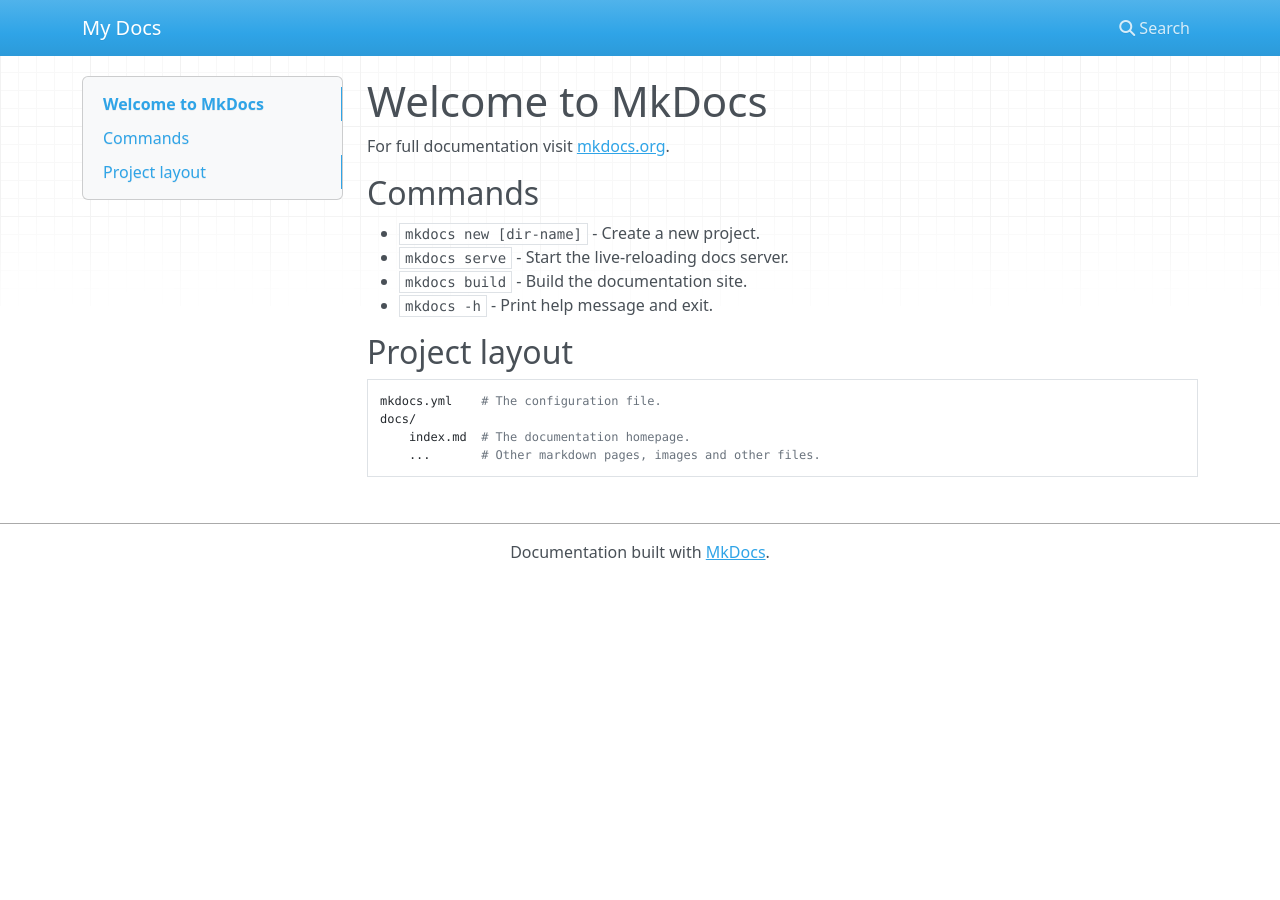
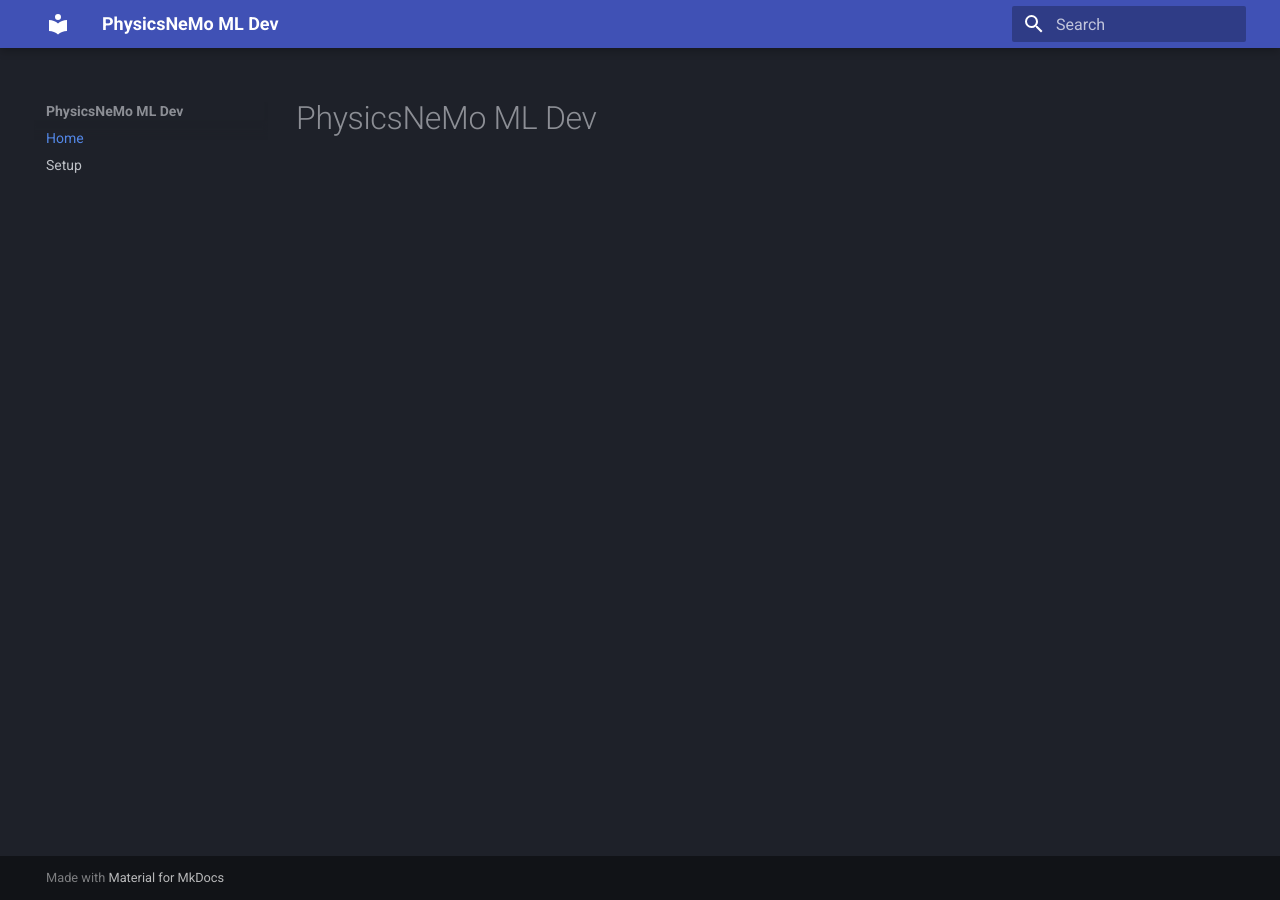
Before and after one commit to fxtorres22/physicsnemo_ml_dev, an MkDocs documentation site: the page built from docs/index.md, in a window 1280 px wide. Built offline with MkDocs 1.6.1 and Material for MkDocs 9.7.7, drawn with Linux system fonts in a browser that asks for light colours; nearby versions of some CDN libraries; some web fonts are replaced.

Commit message:
Update documentation and configuration files; add setup instructions and initial Python tutorial

```diff
--- a/docs/index.md
+++ b/docs/index.md
@@ -1,17 +1 @@
-# Welcome to MkDocs
-
-For full documentation visit [mkdocs.org](https://www.mkdocs.org).
-
-## Commands
-
-* `mkdocs new [dir-name]` - Create a new project.
-* `mkdocs serve` - Start the live-reloading docs server.
-* `mkdocs build` - Build the documentation site.
-* `mkdocs -h` - Print help message and exit.
-
-## Project layout
-
-    mkdocs.yml    # The configuration file.
-    docs/
-        index.md  # The documentation homepage.
-        ...       # Other markdown pages, images and other files.
+# PhysicsNeMo ML Dev
--- a/mkdocs.yml
+++ b/mkdocs.yml
@@ -1 +1,25 @@
-site_name: My Docs
+site_name: PhysicsNeMo ML Dev
+site_description: Documentation for the PhysicsNeMo ML Development project.
+site_author: Fernando Torres
+nav:
+  - Home: index.md
+  - Setup: setup.md
+theme:
+  name: material
+  palette:
+      scheme: slate
+      primary: indigo
+      accent: deep purple
+  font:
+      text: Roboto
+      code: ABeeZee
+  features:
+      - content.code.copy
+markdown_extensions:
+  - pymdownx.highlight:
+      anchor_linenums: true
+      line_spans: __span
+      pygments_lang_class: true
+  - pymdownx.inlinehilite
+  - pymdownx.snippets
+  - pymdownx.superfences
```
Also changed, not shown: docs/setup.md (added, +275 -0 lines), 1 other file.
